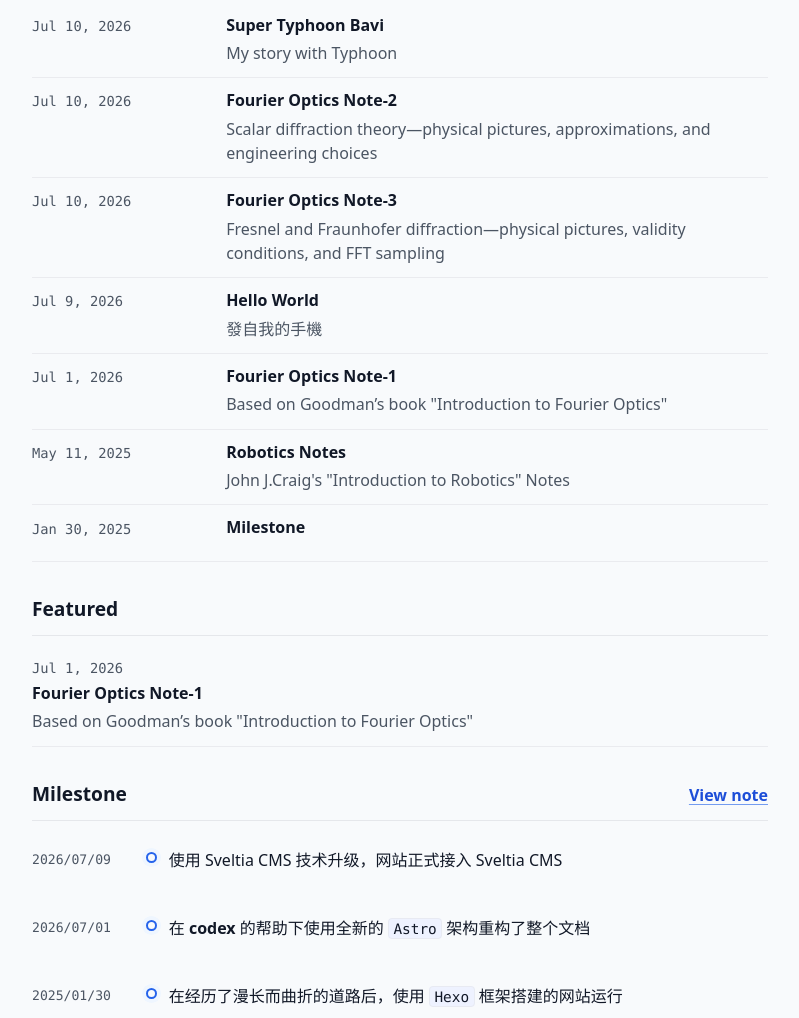
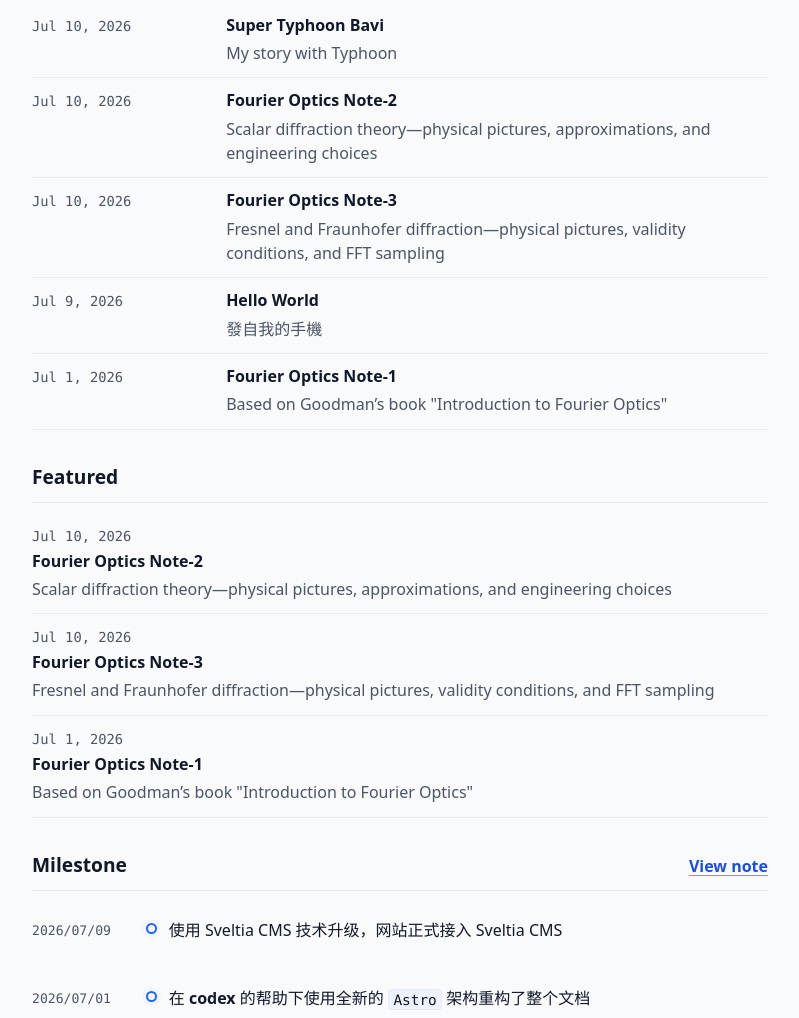
Before and after one commit to Kiwi-2025/Kiwi-2025.github.io, an Astro site: page / in a window 1280 px wide. Shown: the part 360-1378 px from the top of the page, without its empty margins (240-1039 px from the left). Built offline with nearby package versions, Linux system fonts and the light colour scheme; Astro itself is replaced by a stand-in of ours; a web font is replaced by a local one.

Commit message:
change feature number and recent number of posts

```diff
--- a/src/content/blog/FourierOptics2.md
+++ b/src/content/blog/FourierOptics2.md
@@ -5,7 +5,7 @@ categories:
 - Notes
 tags:
 - Optics
-featured: false
+featured: true
 description: Scalar diffraction theory—physical pictures, approximations, and engineering choices
 ---
 
--- a/src/content/blog/FourierOptics3.md
+++ b/src/content/blog/FourierOptics3.md
@@ -5,7 +5,7 @@ categories:
 - Notes
 tags:
 - Optics
-featured: false
+featured: true
 description: Fresnel and Fraunhofer diffraction—physical pictures, validity conditions, and FFT sampling
 ---
 
--- a/src/pages/index.astro
+++ b/src/pages/index.astro
@@ -4,8 +4,10 @@ import { formatDate, getAllPosts, slugFromId } from "@/lib/blog";
 import { site } from "@/site.config";
 
 const posts = await getAllPosts();
-const featuredPost = posts.find((post) => post.data.featured);
-const recentPosts = posts;
+const recentPosts = posts.slice(0, 5);
+const featuredPosts = posts
+  .filter((post) => post.data.featured)
+  .slice(0, 3);
 const milestonePost = posts.find((post) => slugFromId(post.id).toLowerCase() === "milestone");
 const escapeHtml = (value: string) =>
   value
@@ -67,19 +69,21 @@ const milestoneItems = (milestonePost?.body ?? "")
     </div>
   </section>
 
-  {featuredPost && (
+  {featuredPosts.length > 0 && (
     <section class="shell listing" aria-labelledby="featured-posts">
       <div class="section-head">
         <h2 id="featured-posts">Featured</h2>
       </div>
       <div class="post-list featured-list">
-        <article class="post-item">
-          <a href={`/blog/${slugFromId(featuredPost.id)}/`}>
-            <span>{formatDate(featuredPost.data.date)}</span>
-            <strong>{featuredPost.data.title}</strong>
-            {featuredPost.data.description && <p>{featuredPost.data.description}</p>}
-          </a>
-        </article>
+        {featuredPosts.map((post) => (
+          <article class="post-item">
+            <a href={`/blog/${slugFromId(post.id)}/`}>
+              <span>{formatDate(post.data.date)}</span>
+              <strong>{post.data.title}</strong>
+              {post.data.description && <p>{post.data.description}</p>}
+            </a>
+          </article>
+        ))}
       </div>
     </section>
   )}
```
Also changed, not shown: tests/site-structure.test.mjs (+8 -3 lines).
